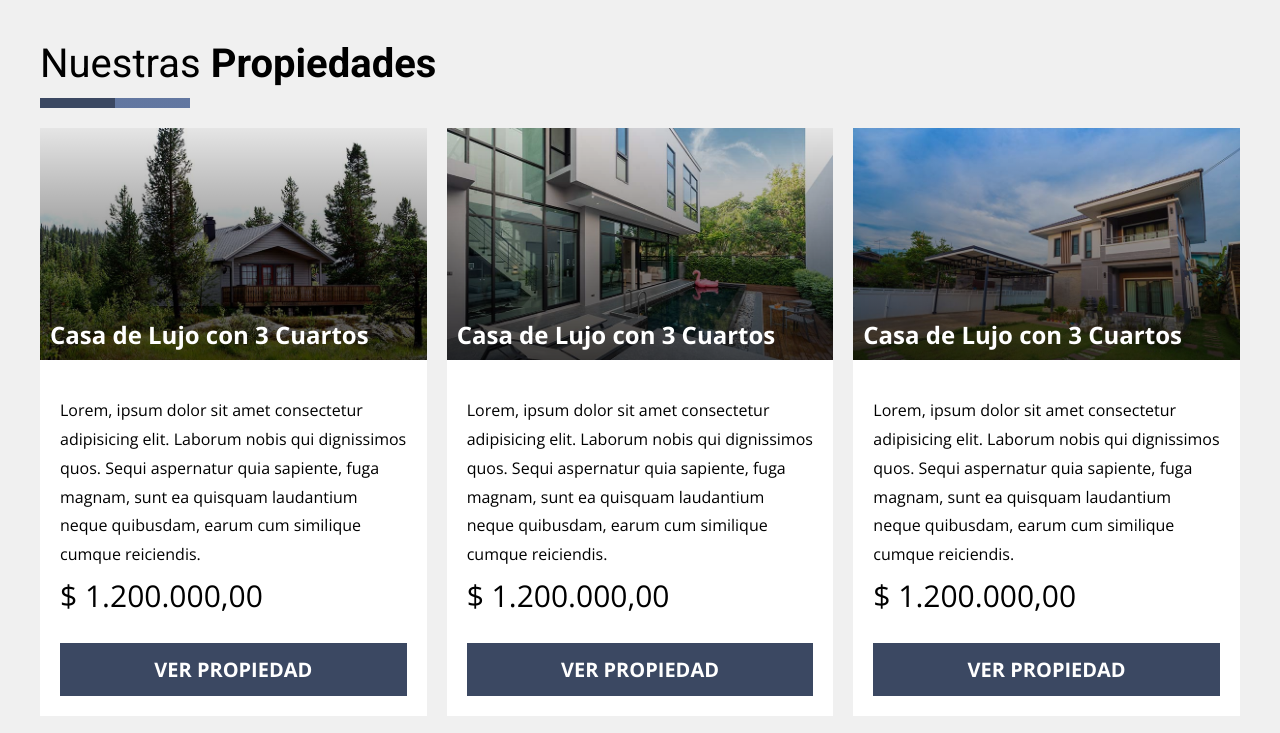
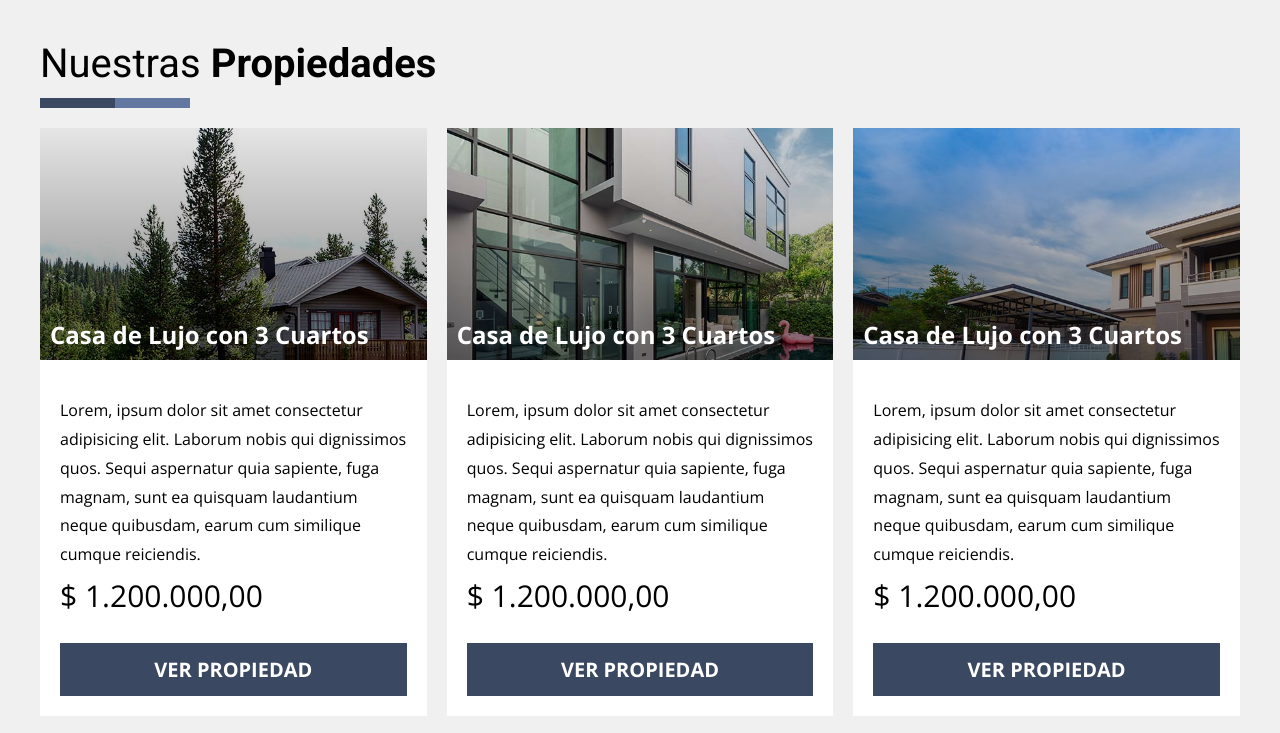
Before and after one commit to dauncosaciar/real-state-app, a website: page index.html in a window 1280 px wide. Shown: the part 680-1413 px from the top of the page. Drawn offline with nearby package versions, Linux system fonts and the light colour scheme; files that its build step writes are made by us from their sources; files whose address does not match are found by name.

Commit message:
add scroll effect to properties images with javascript

```diff
--- a/index.html
+++ b/index.html
@@ -311,5 +311,7 @@
         Real State. Todos los derechos reservados.
       </p>
     </footer>
+
+    <script src="js/app.js"></script>
   </body>
 </html>
--- /dev/null
+++ b/js/app.js
@@ -0,0 +1,9 @@
+const images = document.querySelectorAll(".property__image");
+
+window.addEventListener("scroll", () => {
+  const scroll = this.scrollY / -20;
+
+  images.forEach(image => {
+    image.style.backgroundPositionY = `${scroll}px`;
+  });
+});
--- a/src/scss/ui/content/_properties.scss
+++ b/src/scss/ui/content/_properties.scss
@@ -28,7 +28,7 @@
 
   &__image {
     aspect-ratio: 10 / 6;
-    background-size: cover;
+    background-size: auto 150%;
     position: relative;
   }
 
```
